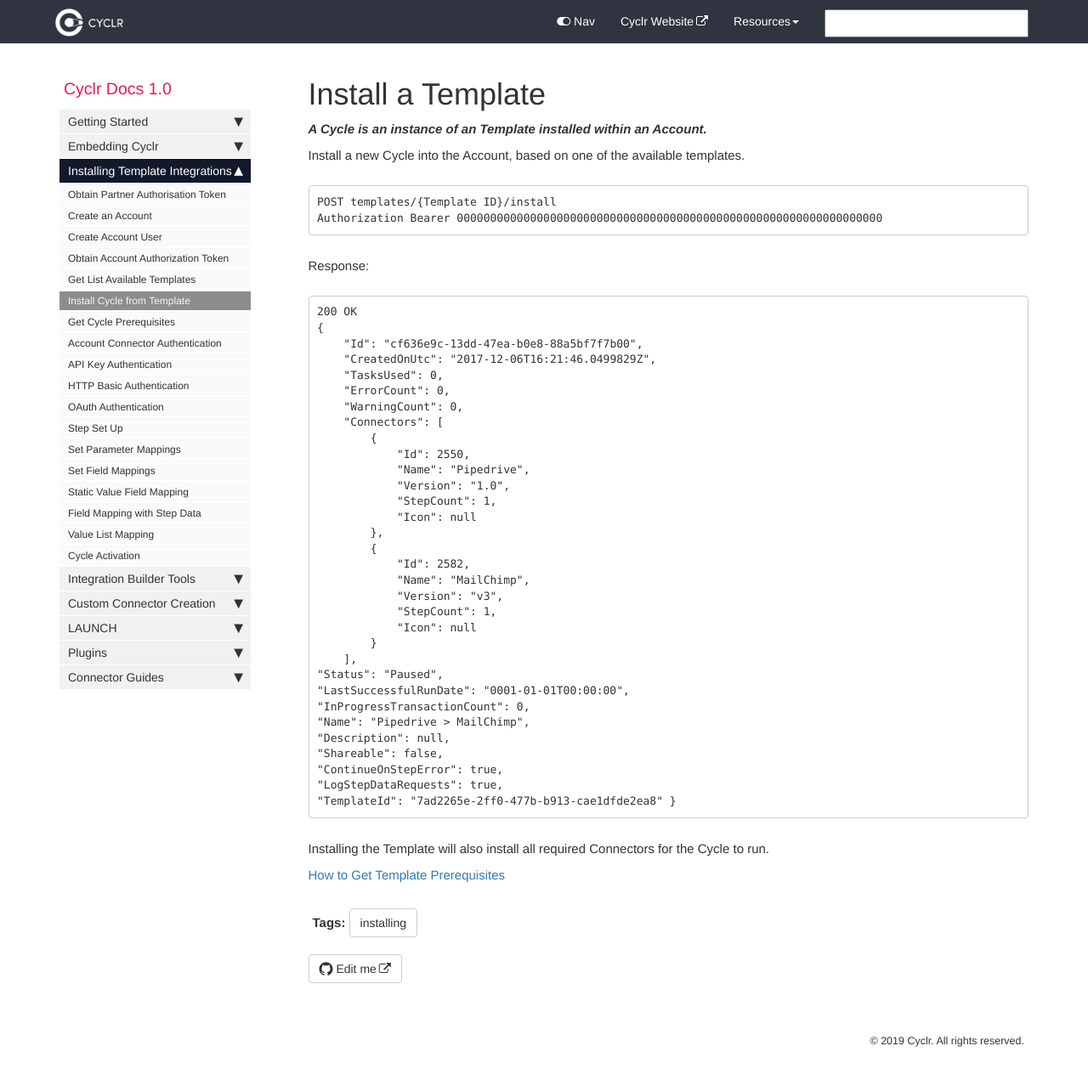
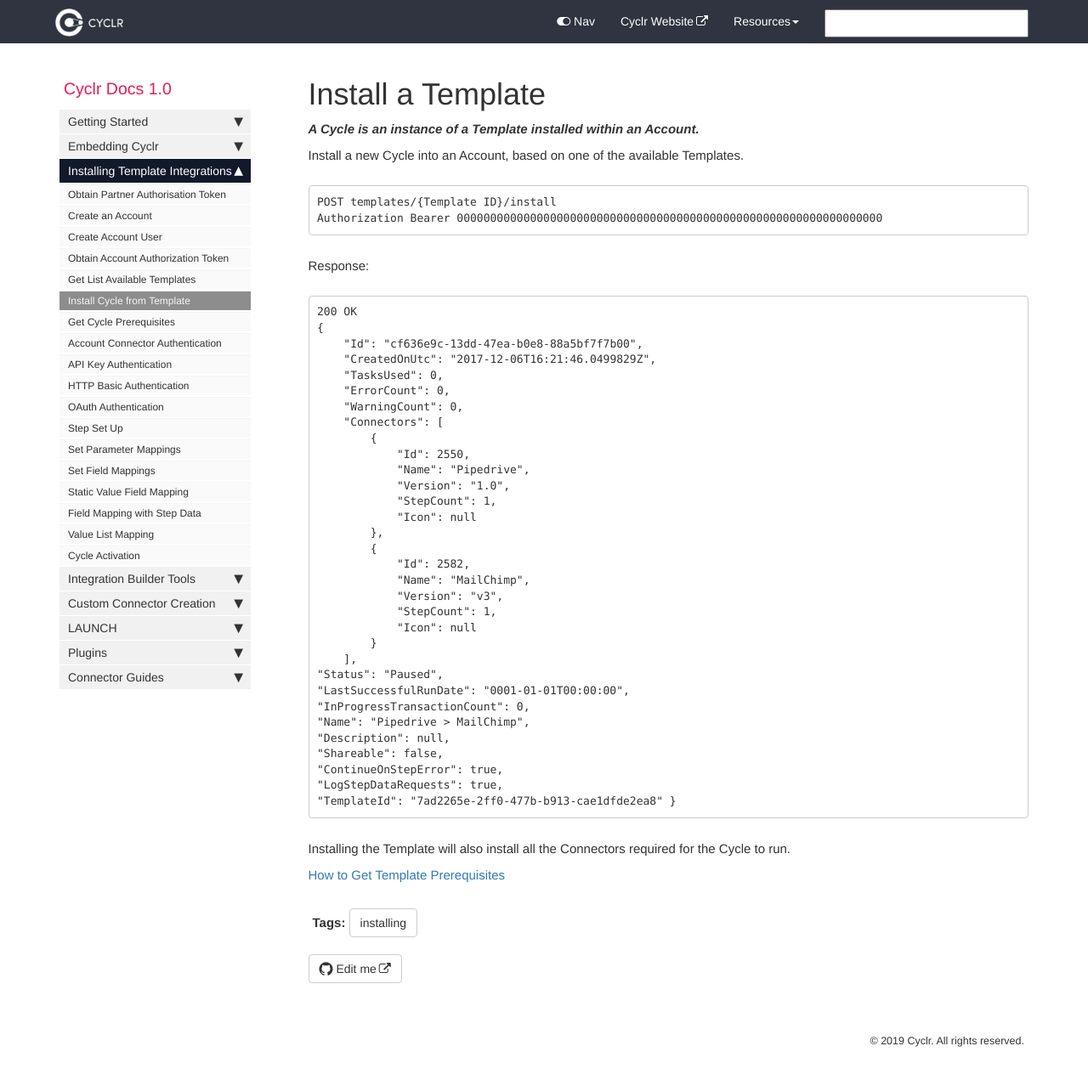
Before and after one commit to sneakysneak/docs, a Jekyll site: the page built from pages/installing-templates-api/install-cycle-template.md, in a window 1280 px wide and 1295 px high. Shown: the top 1271 px of the window at 85% size. Built offline with Jekyll 4.4.1, drawn with Linux system fonts in a browser that asks for light colours; nearby versions of some CDN libraries; comment, search, counter and statistics services are not loaded; part of the change alters nothing that is shown.

Commit message:
Typo fixing.

```diff
--- a/pages/installing-templates-api/install-cycle-template.md
+++ b/pages/installing-templates-api/install-cycle-template.md
@@ -5,9 +5,9 @@ permalink: install-from-template
 tags: [installing]
 ---
 
-_**A Cycle is an instance of an Template installed within an Account.**_
+_**A Cycle is an instance of a Template installed within an Account.**_
 
-Install a new Cycle into the Account, based on one of the available templates.
+Install a new Cycle into an Account, based on one of the available Templates.
 
     POST templates/{Template ID}/install
     Authorization Bearer 0000000000000000000000000000000000000000000000000000000000000000
@@ -48,6 +48,6 @@ Response:
     "TemplateId": "7ad2265e-2ff0-477b-b913-cae1dfde2ea8"
 }
 
-Installing the Template will also install all required Connectors for the Cycle to run.
+Installing the Template will also install all the Connectors required for the Cycle to run.
 
 [How to Get Template Prerequisites](./get-cycle-prerequisites)
```
